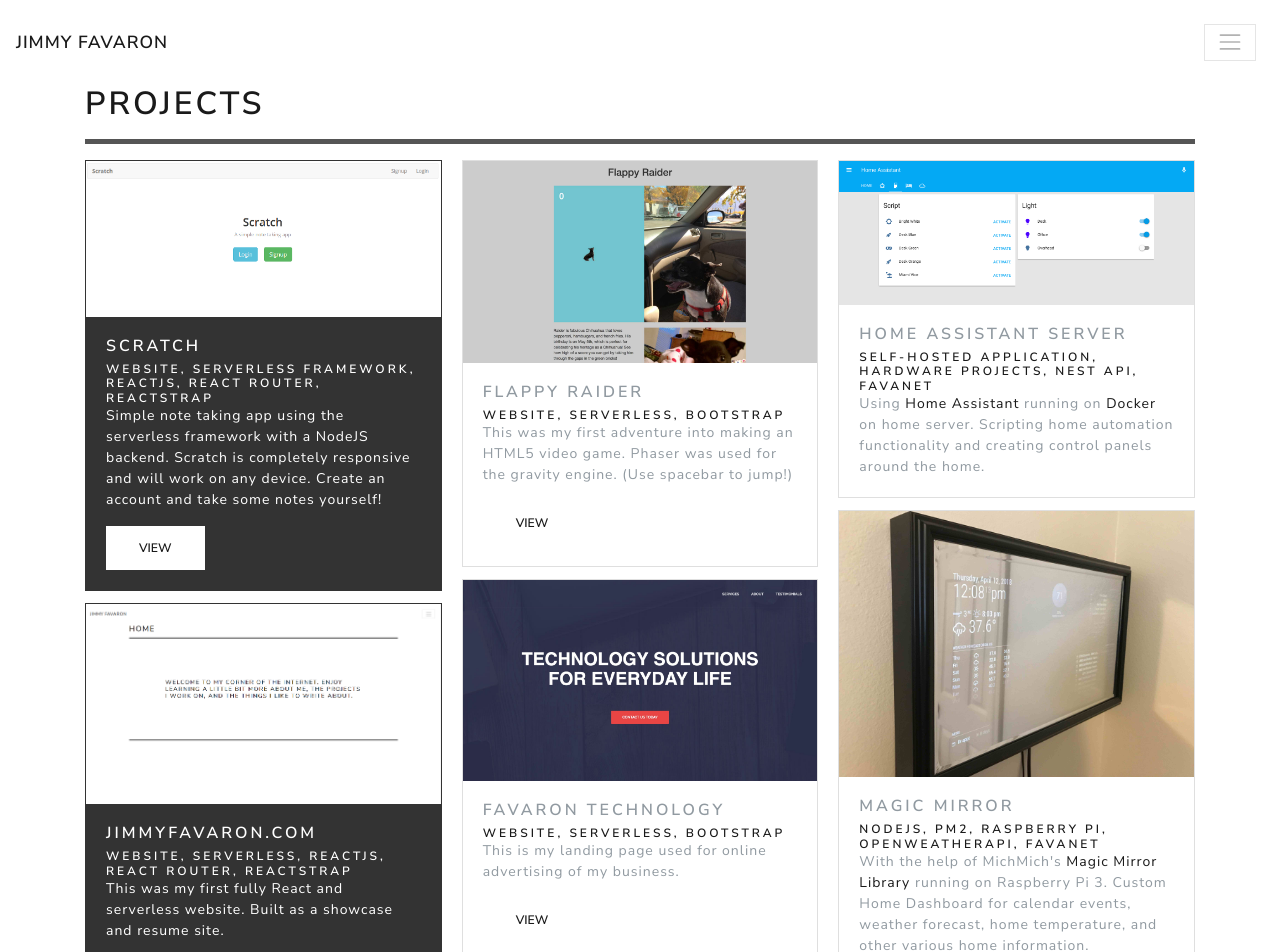
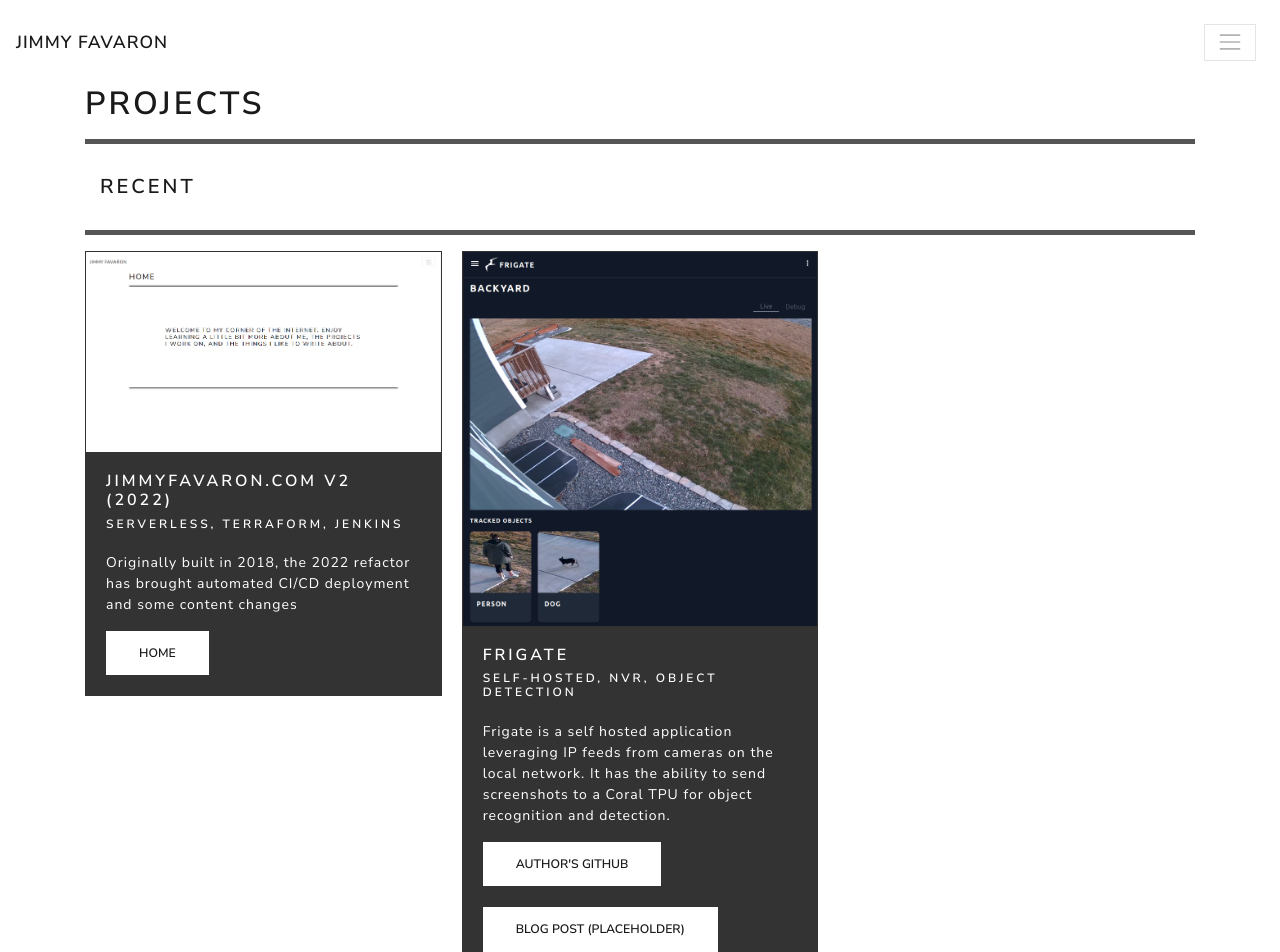
Before and after one commit to favaron-solutions/jimmyfavaron, a React (Create React App) app: page /projects in a window 1280 px wide. Shown: the top 952 px of the page. Built offline with nearby package versions, Linux system fonts and the light colour scheme.

Commit message:
working now

```diff
--- a/src/components/home/welcome/Welcome.js
+++ b/src/components/home/welcome/Welcome.js
@@ -5,11 +5,10 @@ export default class Welcome extends React.Component {
     return (
       <div>
         <div>
-          <h3 className="d-flex justify-content-center h3Center"> Welcome to my corner of the internet. </h3>
-          <h4> Enjoy learning a little bit more about me, the projects I work on, and the things I like to write about. </h4>
-        </div>
-        <div>
-
+          <br></br>
+          <h3 className="d-flex justify-content-center"> Welcome to my corner of the internet. </h3>
+          <h4 className="d-flex justify-content-center"> Enjoy learning a little bit more about me and the projects I work on.</h4>
+          <br></br>
         </div>
       </div>
     );
--- a/src/components/projects/ProjectsBody.js
+++ b/src/components/projects/ProjectsBody.js
@@ -10,6 +10,7 @@ import homeAssistant from "../../assets/homeAssistant.png";
 import magicMirror from "../../assets/magicMirror.jpg";
 import jimmyFavaron from "../../assets/jimmyFavaron.PNG";
 import scratch from "../../assets/scratch.png";
+import frigate from "../../assets/frigatebackyard.png";
 
 export default class ProjectsBody extends React.Component {
   render() {
@@ -17,39 +18,73 @@ export default class ProjectsBody extends React.Component {
       <Container>
         <PageTitle pageTitle={this.props.pageTitle}/>
         <Divider/>
+        <h4>Recent</h4>
+        <Divider/>
+        <CardColumns>
+          <Card inverse style={{ backgroundColor: '#333', borderColor: '#333' }}>
+            <CardImg top width="100%" src={jimmyFavaron} alt="Card image cap" />
+            <CardBody>
+              <CardTitle>jimmyfavaron.com v2 (2022)</CardTitle>
+              <CardSubtitle className="inverse-subtitle">Serverless, Terraform, Jenkins</CardSubtitle>
+              <br></br>
+              <CardText>Originally built in 2018, the 2022 refactor has brought automated CI/CD deployment and some content changes</CardText>
+              <a href="https://www.jimmyfavaron.com"><Button> Home </Button></a>
+            </CardBody>
+          </Card>
+          <Card inverse style={{ backgroundColor: '#333', borderColor: '#333' }}>
+            <CardImg top width="100%" src={frigate} alt="Card image cap" />
+            <CardBody>
+              <CardTitle>Frigate</CardTitle>
+              <CardSubtitle className="inverse-subtitle">Self-hosted, NVR, Object Detection</CardSubtitle>
+              <br></br>
+              <CardText>Frigate is a self hosted application leveraging IP feeds from cameras on the local network. It has the ability to send screenshots to a Coral TPU for object recognition and detection.</CardText>
+              <a href="https://github.com/blakeblackshear/frigate"><Button> Author's Github </Button></a>
+              <br></br>
+              <br></br>
+              <a href="https://www.jimmyfavaron.com/blog"><Button> Blog Post (placeholder) </Button></a>
+            </CardBody>
+          </Card>
+        </CardColumns>
+        <Divider/>
+        <h3>Legacy</h3>
+        <Divider/>
           <CardColumns>
           <Card inverse style={{ backgroundColor: '#333', borderColor: '#333' }}>
             <CardImg top width="100%" src={scratch} alt="Card image cap" />
             <CardBody>
               <CardTitle>Scratch</CardTitle>
               <CardSubtitle className="inverse-subtitle">Website, Serverless Framework, ReactJs, React Router, Reactstrap</CardSubtitle>
+              <br></br>
               <CardText>Simple note taking app using the serverless framework with a NodeJS backend. Scratch is completely responsive and will work on any device. Create an account and take some notes yourself!</CardText>
-              <a href="http://d32ugifdwq37wt.cloudfront.net/"><Button> View </Button></a>
+              <a href="https://d32ugifdwq37wt.cloudfront.net/"><Button> View </Button></a>
             </CardBody>
           </Card>
           <Card inverse style={{ backgroundColor: '#333', borderColor: '#333' }}>
             <CardImg top width="100%" src={jimmyFavaron} alt="Card image cap" />
             <CardBody>
-              <CardTitle>jimmyfavaron.com</CardTitle>
+              <CardTitle>jimmyfavaron.com v1 (2018)</CardTitle>
               <CardSubtitle className="inverse-subtitle">Website, Serverless, ReactJs, React Router, Reactstrap</CardSubtitle>
+              <br></br>
               <CardText>This was my first fully React and serverless website. Built as a showcase and resume site.</CardText>
-              <a href="http://www.jimmyfavaron.com"><Button> Home </Button></a>
+              <a href="https://www.jimmyfavaron.com"><Button> Home </Button></a>
             </CardBody>
           </Card>
-          <Card>
+          <Card inverse style={{ backgroundColor: '#333', borderColor: '#333' }}>
             <CardImg top width="100%" src={flappyRaider} alt="Card image cap" />
             <CardBody>
               <CardTitle>Flappy Raider</CardTitle>
-              <CardSubtitle>Website, Serverless, Bootstrap</CardSubtitle>
+              <CardSubtitle className="inverse-subtitle">Website, Serverless, Bootstrap</CardSubtitle>
+              <br></br>
               <CardText>This was my first adventure into making an HTML5 video game. Phaser was used for the gravity engine. (Use spacebar to jump!) </CardText>
               <a href="https://s3.amazonaws.com/aws-website-flappyraider-xn8hn/index.html"><Button> View </Button></a>
             </CardBody>
           </Card>
-          <Card>
+          <Card inverse style={{ backgroundColor: '#333', borderColor: '#333' }}>
             <CardImg top width="100%" src={favaronTechnology} alt="Card image cap" />
             <CardBody>
               <CardTitle>Favaron Technology</CardTitle>
-              <CardSubtitle>Website, Serverless, Bootstrap</CardSubtitle>
+              <CardSubtitle className="inverse-subtitle">Website, Serverless, Bootstrap</CardSubtitle>
+              <br></br>
               <CardText>This is my landing page used for online advertising of my business.</CardText>
               <a href="http://www.favaron.technology/"><Button> View </Button></a>
             </CardBody>
@@ -59,23 +94,25 @@ export default class ProjectsBody extends React.Component {
             <CardBody>
               <CardTitle>Zabe's Corner</CardTitle>
               <CardSubtitle className="inverse-subtitle">Website, Serverless, Bootstrap</CardSubtitle>
+              <br></br>
               <CardText>Prototype project of home library software still in progress. Used for learning how to create serverless APIs with AWS API Gateway and DynamoDB</CardText>
               <a href="https://s3-us-west-2.amazonaws.com/zabes-corner/index.html"><Button> View </Button></a>
             </CardBody>
           </Card>
-          <Card>
+          <Card inverse style={{ backgroundColor: '#333', borderColor: '#333' }}>
             <CardImg top width="100%" src={homeAssistant} alt="Card image cap" />
             <CardBody>
               <CardTitle>Home Assistant Server</CardTitle>
-              <CardSubtitle>Self-Hosted Application, Hardware Projects, Nest API, Favanet</CardSubtitle>
+              <CardSubtitle className="inverse-subtitle">Self-Hosted Application, Hardware Projects, Nest API, Favanet</CardSubtitle>
+              <br></br>
               <CardText>Using <a href="https://www.home-assistant.io/">Home Assistant</a> running on <a href="https://www.docker.com/">Docker</a> on home server. Scripting home automation functionality and creating control panels around the home.</CardText>
             </CardBody>
           </Card>
-          <Card>
+          <Card inverse style={{ backgroundColor: '#333', borderColor: '#333' }}>
             <CardImg top width="100%" src={magicMirror} alt="Card image cap" />
             <CardBody>
               <CardTitle>Magic Mirror</CardTitle>
-              <CardSubtitle>NodeJS, PM2, Raspberry Pi, OpenWeatherApi, Favanet</CardSubtitle>
+              <CardSubtitle className="inverse-subtitle">NodeJS, PM2, Raspberry Pi, OpenWeatherApi, Favanet</CardSubtitle>
               <CardText>With the help of MichMich's <a href="https://github.com/MichMich/MagicMirror">Magic Mirror Library</a> running on Raspberry Pi 3. Custom Home Dashboard for calendar events, weather forecast, home temperature, and other various home information.</CardText>
             </CardBody>
           </Card>
```
Also changed, not shown: src/components/blog/BlogBody.js (+4 -4 lines), src/components/blog/Post.js (+6 -6 lines), src/assets/frigatebackyard.png (added), 1 other file (tests, documents, lock files or other folders).
